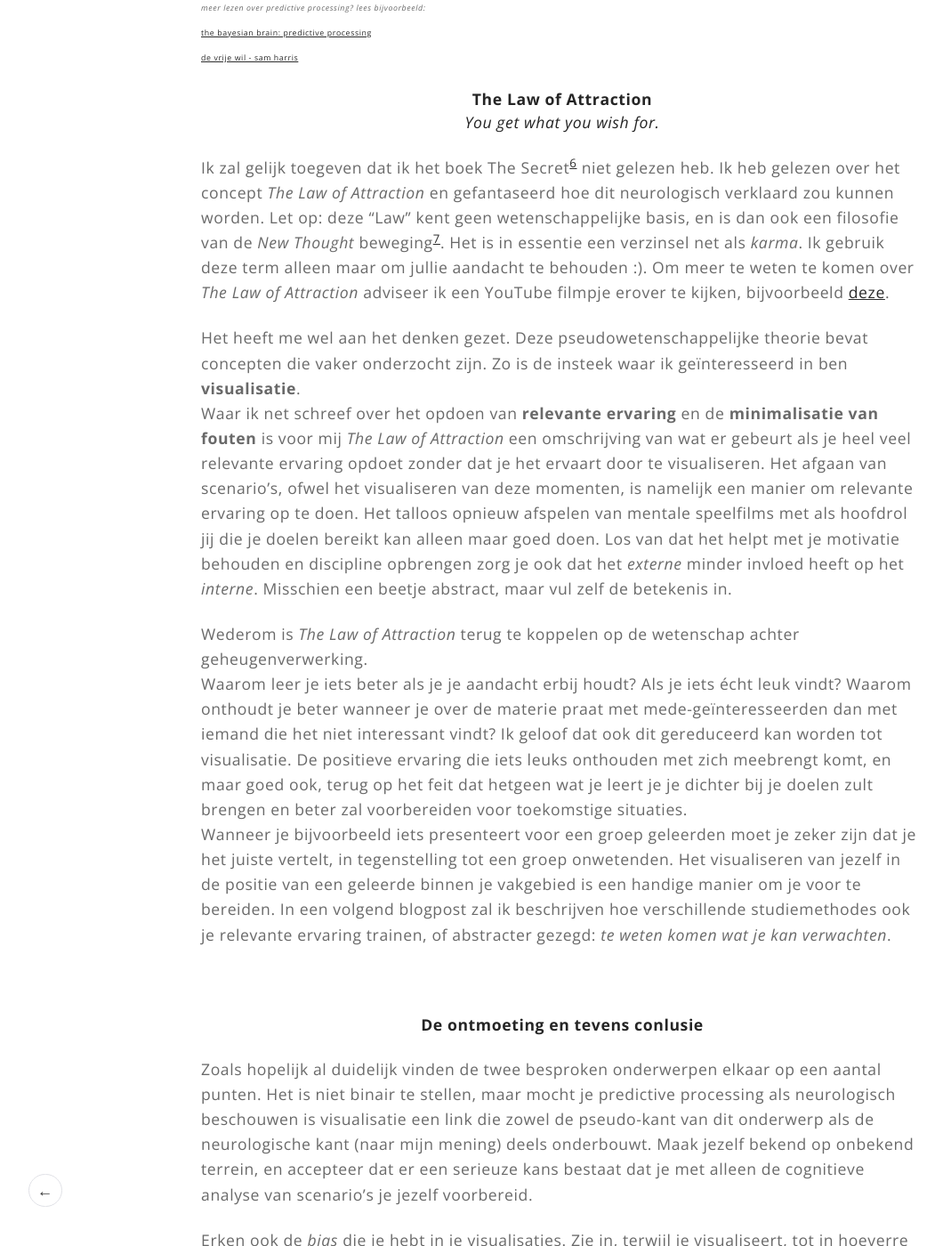
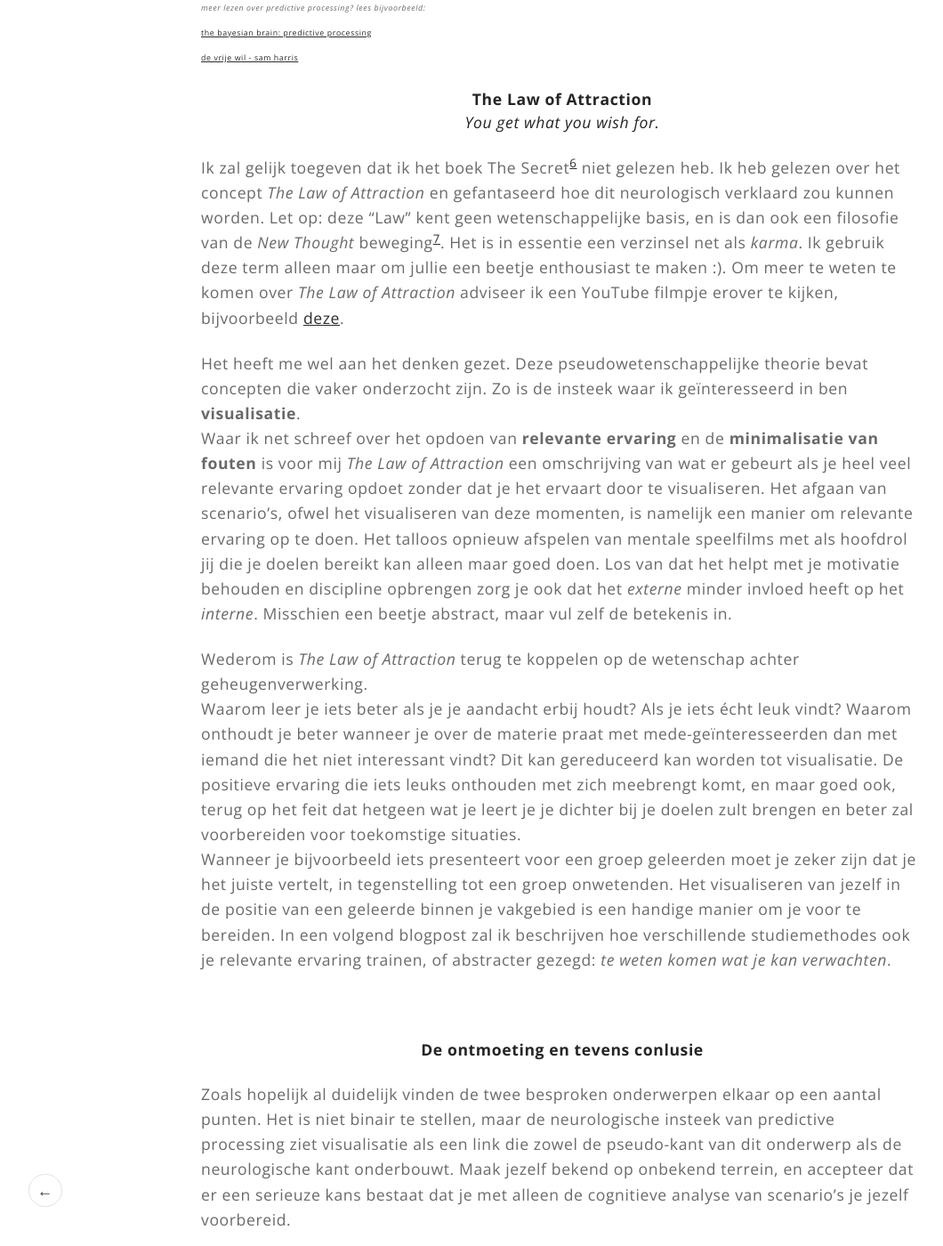
Before and after one commit to Lenzeg/Cogsci_blog, a Jekyll site: the page built from _posts/2020-02-12-pp-law.markdown, in a window 1280 px wide and 1400 px high, scrolled down 2117 px. Shown: the whole window at 89% size, without its empty margins (8-1068 px from the left). Built offline with Jekyll 4.4.1, drawn with Linux system fonts in a browser that asks for light colours.

Commit message:
no more opinions

```diff
--- a/_posts/2020-02-12-pp-law.markdown
+++ b/_posts/2020-02-12-pp-law.markdown
@@ -45,17 +45,17 @@
 *<center> You get what you wish for. </center>*
 
 
-Ik zal gelijk toegeven dat ik het boek The Secret[^6] niet gelezen heb. Ik heb gelezen over het concept *The Law of Attraction* en gefantaseerd hoe dit neurologisch verklaard zou kunnen worden. Let op: deze "Law" kent geen wetenschappelijke basis, en is dan ook een filosofie van de *New Thought* beweging[^7]. Het is in essentie een verzinsel net als *karma*. Ik gebruik deze term alleen maar om jullie aandacht te behouden :). Om meer te weten te komen over *The Law of Attraction* adviseer ik een YouTube filmpje erover te kijken, bijvoorbeeld [deze](https://www.youtube.com/watch?v=b295OBuDmyM).
+Ik zal gelijk toegeven dat ik het boek The Secret[^6] niet gelezen heb. Ik heb gelezen over het concept *The Law of Attraction* en gefantaseerd hoe dit neurologisch verklaard zou kunnen worden. Let op: deze "Law" kent geen wetenschappelijke basis, en is dan ook een filosofie van de *New Thought* beweging[^7]. Het is in essentie een verzinsel net als *karma*. Ik gebruik deze term alleen maar om jullie een beetje enthousiast te maken :). Om meer te weten te komen over *The Law of Attraction* adviseer ik een YouTube filmpje erover te kijken, bijvoorbeeld [deze](https://www.youtube.com/watch?v=b295OBuDmyM).
 
 Het heeft me wel aan het denken gezet. Deze pseudowetenschappelijke theorie bevat concepten die vaker onderzocht zijn. Zo is de insteek waar ik geïnteresseerd in ben **visualisatie**.<br> Waar ik net schreef over het opdoen van **relevante ervaring** en de **minimalisatie van fouten** is voor mij *The Law of Attraction* een omschrijving van wat er gebeurt als je heel veel relevante ervaring opdoet zonder dat je het ervaart door te visualiseren. Het afgaan van scenario's, ofwel het visualiseren van deze momenten, is namelijk een manier om relevante ervaring op te doen. Het talloos opnieuw afspelen van mentale speelfilms met als hoofdrol jij die je doelen bereikt kan alleen maar goed doen. Los van dat het helpt met je motivatie behouden en discipline opbrengen zorg je ook dat het *externe* minder invloed heeft op het *interne*. Misschien een beetje abstract, maar vul zelf de betekenis in.
 
 Wederom is *The Law of Attraction* terug te koppelen op de wetenschap achter geheugenverwerking.<br> Waarom leer je iets beter als je je aandacht erbij houdt? Als je iets écht leuk vindt? Waarom onthoudt je beter wanneer je over de materie praat met mede-geïnteresseerden dan met iemand die het niet interessant vindt?
-Ik geloof dat ook dit gereduceerd kan worden tot visualisatie. De positieve ervaring die iets leuks onthouden met zich meebrengt komt, en maar goed ook, terug op het feit dat hetgeen wat je leert je je dichter bij je doelen zult brengen en beter zal voorbereiden voor toekomstige situaties. <br>Wanneer je bijvoorbeeld iets presenteert voor een groep geleerden moet je zeker zijn dat je het juiste vertelt, in tegenstelling tot een groep onwetenden. Het visualiseren van jezelf in de positie van een geleerde binnen je vakgebied is een handige manier om je voor te bereiden. In een volgend blogpost zal ik beschrijven hoe verschillende studiemethodes ook je relevante ervaring trainen, of abstracter gezegd: *te weten komen wat je kan verwachten*.
+Dit kan gereduceerd kan worden tot visualisatie. De positieve ervaring die iets leuks onthouden met zich meebrengt komt, en maar goed ook, terug op het feit dat hetgeen wat je leert je je dichter bij je doelen zult brengen en beter zal voorbereiden voor toekomstige situaties. <br>Wanneer je bijvoorbeeld iets presenteert voor een groep geleerden moet je zeker zijn dat je het juiste vertelt, in tegenstelling tot een groep onwetenden. Het visualiseren van jezelf in de positie van een geleerde binnen je vakgebied is een handige manier om je voor te bereiden. In een volgend blogpost zal ik beschrijven hoe verschillende studiemethodes ook je relevante ervaring trainen, of abstracter gezegd: *te weten komen wat je kan verwachten*.
 
 <br>
 **<center> De ontmoeting en tevens conlusie </center>**
 
-Zoals hopelijk al duidelijk vinden de twee besproken onderwerpen elkaar op een aantal punten. Het is niet binair te stellen, maar mocht je predictive processing als neurologisch beschouwen is visualisatie een link die zowel de pseudo-kant van dit onderwerp als de neurologische kant (naar mijn mening) deels onderbouwt. Maak jezelf bekend op onbekend terrein, en accepteer dat er een serieuze kans bestaat dat je met alleen de cognitieve analyse van scenario's je jezelf voorbereid.<br>
+Zoals hopelijk al duidelijk vinden de twee besproken onderwerpen elkaar op een aantal punten. Het is niet binair te stellen, maar de neurologische insteek van predictive processing ziet visualisatie als een link die zowel de pseudo-kant van dit onderwerp als de neurologische kant onderbouwt. Maak jezelf bekend op onbekend terrein, en accepteer dat er een serieuze kans bestaat dat je met alleen de cognitieve analyse van scenario's je jezelf voorbereid.<br>
 
  Erken ook de *bias* die je hebt in je visualisaties. Zie in, terwijl je visualiseert, tot in hoeverre je iets eerder negatief dan positief ziet eindigen. Laat het z'n weg belopen, en visualiseer de volgende keer het tegenovergestelde. <br>
 Er zijn genoeg manieren hoe visualisatie je juist kan tegenhouden. Bij angst(stoornissen) is dit niet een erg bevorderend streven. Als je hier last van hebt is het aan te raden je visualisaties aan de kant te zetten.
```
